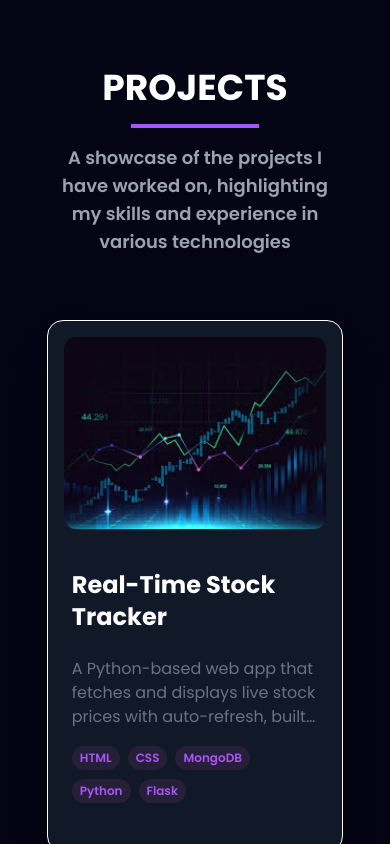
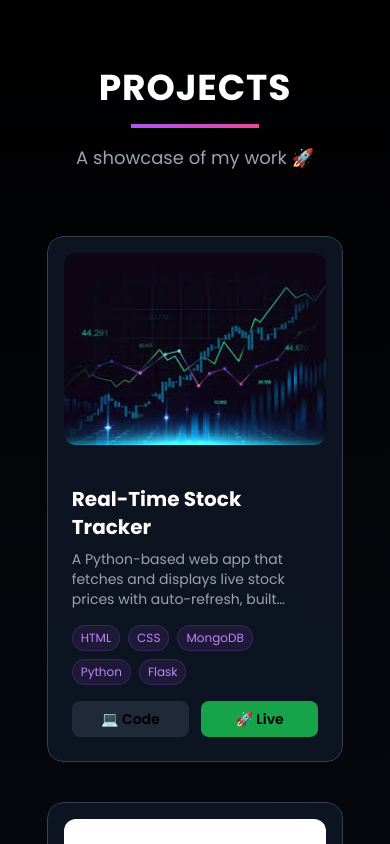
Before and after one commit to saishshaikh/PORTFOLIO, a React (Vite) app: page / in a window 390 px wide. Shown: the part 4940-5784 px from the top of the page. Built offline with nearby package versions, Linux system fonts and the light colour scheme.

Commit message:
Added NEW WORK

```diff
--- a/src/components/Work/Work.jsx
+++ b/src/components/Work/Work.jsx
@@ -12,7 +12,6 @@ const Work = () => {
     setSelectedProject(null);
   };
 
-  // 🔹 ESC key support
   useEffect(() => {
     const handleEsc = (event) => {
       if (event.key === "Escape") {
@@ -26,49 +25,90 @@ const Work = () => {
   return (
     <section
       id="work"
-      className="py-24 pb-24 px-[12vw] md:px-[7vw] lg:px-[20vw] font-sans relative"
+      className="py-24 px-[12vw] md:px-[7vw] lg:px-[20vw] bg-gradient-to-b from-black to-[#0f172a]"
     >
-      {/* Section Title */}
-      <div className="text-center mb-16">
-        <h2 className="text-4xl font-bold text-white">PROJECTS</h2>
-        <div className="w-32 h-1 bg-purple-500 mx-auto mt-4"></div>
-        <p className="text-gray-400 mt-4 text-lg font-semibold">
-          A showcase of the projects I have worked on, highlighting my skills
-          and experience in various technologies
+      {/* Title */}
+      <div className="mb-16 text-center">
+        <h2 className="text-4xl font-bold tracking-wide text-white">
+          PROJECTS
+        </h2>
+        <div className="w-32 h-1 mx-auto mt-4 bg-gradient-to-r from-purple-500 to-pink-500"></div>
+        <p className="mt-4 text-lg text-gray-400">
+          A showcase of my work 🚀
         </p>
       </div>
 
-      {/* Projects Grid */}
-      <div className="grid gap-12 grid-cols-1 md:grid-cols-2 lg:grid-cols-3">
+      {/* Grid */}
+      <div className="grid items-stretch grid-cols-1 gap-10 md:grid-cols-2 lg:grid-cols-3">
         {projects.map((project) => (
           <div
             key={project.id}
+            className="relative h-full overflow-hidden rounded-2xl group"
+          >
+            {/* Glow */}
+            <div className="absolute inset-0 transition opacity-0 bg-gradient-to-r from-purple-500 to-pink-500 blur-lg group-hover:opacity-30"></div>
+
+            {/* Card */}
+            <div
               onClick={() => handleOpenModal(project)}
-            className="border border-white bg-gray-900 backdrop-blur-md rounded-2xl shadow-2xl overflow-hidden cursor-pointer hover:shadow-purple-500/50 hover:-translate-y-2 transition-transform duration-300"
+              className="relative flex flex-col h-full transition duration-300 border border-gray-700 shadow-xl cursor-pointer bg-gray-900/80 backdrop-blur-xl rounded-2xl group-hover:-translate-y-2"
             >
+              {/* Image */}
               <div className="p-4">
                 <img
                   src={project.image}
                   alt={project.title}
-                className="w-full h-48 object-cover rounded-xl"
+                  className="object-cover w-full h-48 transition duration-500 rounded-xl group-hover:scale-110"
                 />
               </div>
-            <div className="p-6">
-              <h3 className="text-2xl font-bold text-white mb-2">
+
+              {/* Content */}
+              <div className="flex flex-col flex-grow p-6">
+                <h3 className="mb-2 text-xl font-bold text-white transition group-hover:text-purple-400">
                   {project.title}
                 </h3>
-              <p className="text-gray-500 mb-4 pt-4 line-clamp-3">
+
+                {/* Fixed height description */}
+                <p className="mb-4 text-sm text-gray-400 line-clamp-3 min-h-[60px]">
                   {project.description}
                 </p>
-              <div className="mb-4">
+
+                {/* Tags */}
+                <div className="flex flex-wrap gap-2 mb-4">
                   {project.tags.map((tag, index) => (
                     <span
                       key={index}
-                    className="inline-block bg-[#251f38] text-xs font-semibold text-purple-500 rounded-full px-2 py-1 mr-2 mb-2"
+                      className="px-2 py-1 text-xs text-purple-400 border rounded-full bg-purple-500/10 border-purple-500/20"
                     >
                       {tag}
                     </span>
                   ))}
+                </div>
+
+                {/* Buttons */}
+                <div className="flex gap-3 mt-auto">
+                  <a
+                    href={project.github}
+                    target="_blank"
+                    rel="noopener noreferrer"
+                    onClick={(e) => e.stopPropagation()}
+                    className="w-1/2 py-2 text-sm font-semibold text-center transition bg-gray-800 rounded-lg hover:bg-purple-700"
+                  >
+                    💻 Code
+                  </a>
+
+                  {project.webapp && (
+                    <a
+                      href={project.webapp}
+                      target="_blank"
+                      rel="noopener noreferrer"
+                      onClick={(e) => e.stopPropagation()}
+                      className="w-1/2 py-2 text-sm font-semibold text-center transition bg-green-600 rounded-lg hover:bg-green-500"
+                    >
+                      🚀 Live
+                    </a>
+                  )}
+                </div>
               </div>
             </div>
           </div>
@@ -78,58 +118,55 @@ const Work = () => {
       {/* Modal */}
       {selectedProject && (
         <div
-          className="fixed inset-0 z-50 flex items-center justify-center bg-black bg-opacity-90 p-4"
-          onClick={handleCloseModal} // close when clicking background
+          className="fixed inset-0 z-50 flex items-center justify-center p-4 bg-black bg-opacity-90"
+          onClick={handleCloseModal}
         >
           <div
-            className="bg-gray-900 rounded-xl shadow-2xl lg:w-full w-[90%] max-w-3xl overflow-hidden relative"
-            onClick={(e) => e.stopPropagation()} // prevent closing when clicking inside modal
+            className="bg-gray-900 rounded-xl shadow-2xl w-[90%] max-w-3xl overflow-hidden relative"
+            onClick={(e) => e.stopPropagation()}
           >
-            <div className="flex justify-end p-4">
             <button
               onClick={handleCloseModal}
-                className="absolute top-3 right-3 text-white text-3xl font-bold hover:text-purple-500 z-10"
+              className="absolute z-10 text-3xl text-white top-3 right-3 hover:text-purple-500"
             >
               &times;
             </button>
-            </div>
 
-            <div className="flex flex-col">
-              <div className="w-full flex justify-center bg-gray-900 px-4">
             <img
               src={selectedProject.image}
               alt={selectedProject.title}
-                  className="max-w-[600px] max-h-[350px] w-full object-cover rounded-xl mx-auto mb-6"
+              className="w-full h-[300px] object-cover"
             />
-              </div>
-              <div className="lg:p-8 p-6">
-                <h3 className="lg:text-3xl font-bold text-white mb-4 text-md">
+
+            <div className="p-6">
+              <h3 className="mb-4 text-2xl font-bold text-white">
                 {selectedProject.title}
               </h3>
-                <p className="text-gray-400 mb-6 lg:text-base text-xs">
+
+              <p className="mb-4 text-gray-400">
                 {selectedProject.description}
               </p>
-                <div className="flex flex-wrap gap-2 mb-6">
-                  {selectedProject.tags.map((tag, index) => (
-                    <span
-                      key={index}
-                      className="bg-[#251f38] text-xs font-semibold text-purple-500 rounded-full px-2 py-1"
-                    >
-                      {tag}
-                    </span>
-                  ))}
-                </div>
-                <div className="flex gap-4">
+
+              <div className="flex gap-4 mt-4">
                 <a
                   href={selectedProject.github}
                   target="_blank"
                   rel="noopener noreferrer"
-                    className="w-1/2 bg-gray-800 hover:bg-purple-800 text-gray-400 lg:px-6 lg:py-2 px-2 py-1 rounded-xl lg:text-xl text-sm font-semibold text-center"
+                  className="flex-1 py-2 text-center bg-gray-800 rounded-lg hover:bg-purple-700"
                 >
-                    View Code
+                  💻 Code
                 </a>
-                  {/* you can add live demo button here if you want */}
-                </div>
+
+                {selectedProject.webapp && (
+                  <a
+                    href={selectedProject.webapp}
+                    target="_blank"
+                    rel="noopener noreferrer"
+                    className="flex-1 py-2 text-center bg-green-600 rounded-lg hover:bg-green-500"
+                  >
+                    🚀 Live Demo
+                  </a>
+                )}
               </div>
             </div>
           </div>
--- a/src/constants.js
+++ b/src/constants.js
@@ -55,6 +55,7 @@ import mhsscelogo from './assets/education_logo/Mhssce.png';
 import stockLogo from './assets/work_logo/Stock_predictor.png';
 import skyportLogo from './assets/work_logo/Skyport.png';
 import linkedLogo from './assets/work_logo/Linked.png';
+import ecommerceLogo from './assets/work_logo/Ecommerce.png';
 
 // ============================
 // Skills Info
@@ -209,6 +210,7 @@ export const projects = [
     image: stockLogo,
     tags: ["HTML", "CSS", "MongoDB", "Python", "Flask"],
     github: "https://github.com/saishshaikh/Real-Time-Stock-Tracker.git",
+    webapp: "https://real-time-stock-tracker-demo.vercel.app",
   },
   {
     id: 1,
@@ -229,6 +231,7 @@ export const projects = [
       "JWT Authentication",
     ],
     github: "https://github.com/saishshaikh/LINKDIN_PROJECT.git",
+    webapp: "https://linkedin-clone-demo.vercel.app",
   },
   {
     id: 2,
@@ -238,5 +241,24 @@ export const projects = [
     image: skyportLogo,
     tags: ["Java", "Java Swing", "MySQL", "JDBC"],
     github: "https://github.com/saishshaikh/SKY-PORT.git",
+    webapp: "https://skyport-demo.vercel.app",
+  },
+  {
+    id: 3,
+    title: "AI-Powered Multi-Vendor E-Commerce Platform",
+    description:
+      "An intelligent multi-vendor e-commerce platform powered by AI, featuring vendor dashboards, product management, smart recommendations, and seamless buyer-seller interactions.",
+    image: ecommerceLogo,
+    tags: [
+      "Next.js",
+      "React.js",
+      "Node.js",
+      "MongoDB",
+      "Tailwind CSS",
+      "AI/ML",
+      "REST API",
+    ],
+    github: "https://github.com/saishshaikh/AI-Powered-Multi-Vendor-E-Commerce-Platform.git",
+    webapp: "https://ai-powered-multi-vendor-e-commerce.vercel.app/login?error=Configuration",
   },
 ];
```
Also changed, not shown: src/assets/work_logo/Ecommerce.png (added). Lines whose indentation alone changed are shown as unchanged.
